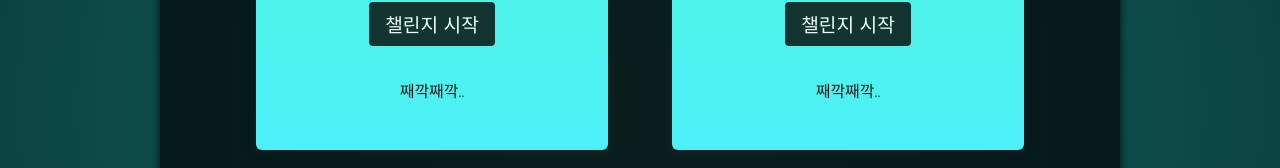
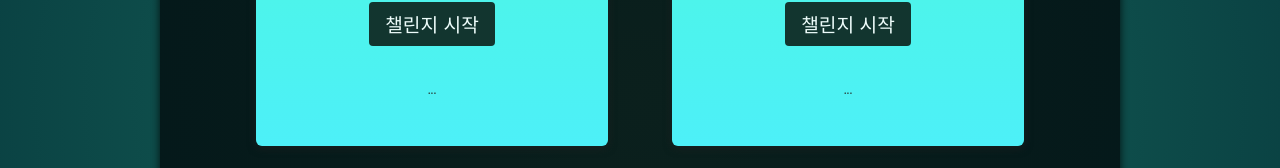
Before and after one commit to wjinss/udemy-react, a React (Vite) app in the folder 06-Refs-and-protals/: page / in a window 1280 px wide. Shown: the part 475-643 px from the top of the page. Built offline with nearby package versions, Linux system fonts and the light colour scheme; a web font is replaced by a local one.

Commit message:
learn. ~136 TimerChallenge / 상태에 따른 조건부 렌더링

```diff
--- a/06-Refs-and-protals/src/components/TimerChallenge.jsx
+++ b/06-Refs-and-protals/src/components/TimerChallenge.jsx
@@ -1,14 +1,32 @@
+import { useState } from "react";
+
 export default function TimerChallenge({ title, targetTime }) {
+  const [timerStarted, setTimerStarted] = useState(false);
+  const [timerExpired, setTimerExpired] = useState(false);
+  function handleStart() {
+    setTimeout(() => {
+      setTimerExpired(true);
+    }, targetTime * 1000);
+
+    setTimerStarted(true);
+  }
+
+  function handelStop() {}
   return (
     <section className="challenge">
       <h2>{title}</h2>
+      {timerExpired && <p>졌어용</p>}
       <p className="challenge-time">
         {targetTime} second{targetTime > 1 ? "s" : ""}
       </p>
       <p>
-        <button type="button">챌린지 시작</button>
+        <button type="button" onClick={handleStart}>
+          챌린지 {timerStarted ? "멈춰!" : "시작"}
+        </button>
       </p>
-      <p className="">째깍째깍..</p>
+      <p className={timerStarted ? "active" : undefined}>
+        {timerStarted ? "째깍째깍" : "..."}
+      </p>
     </section>
   );
 }
```
